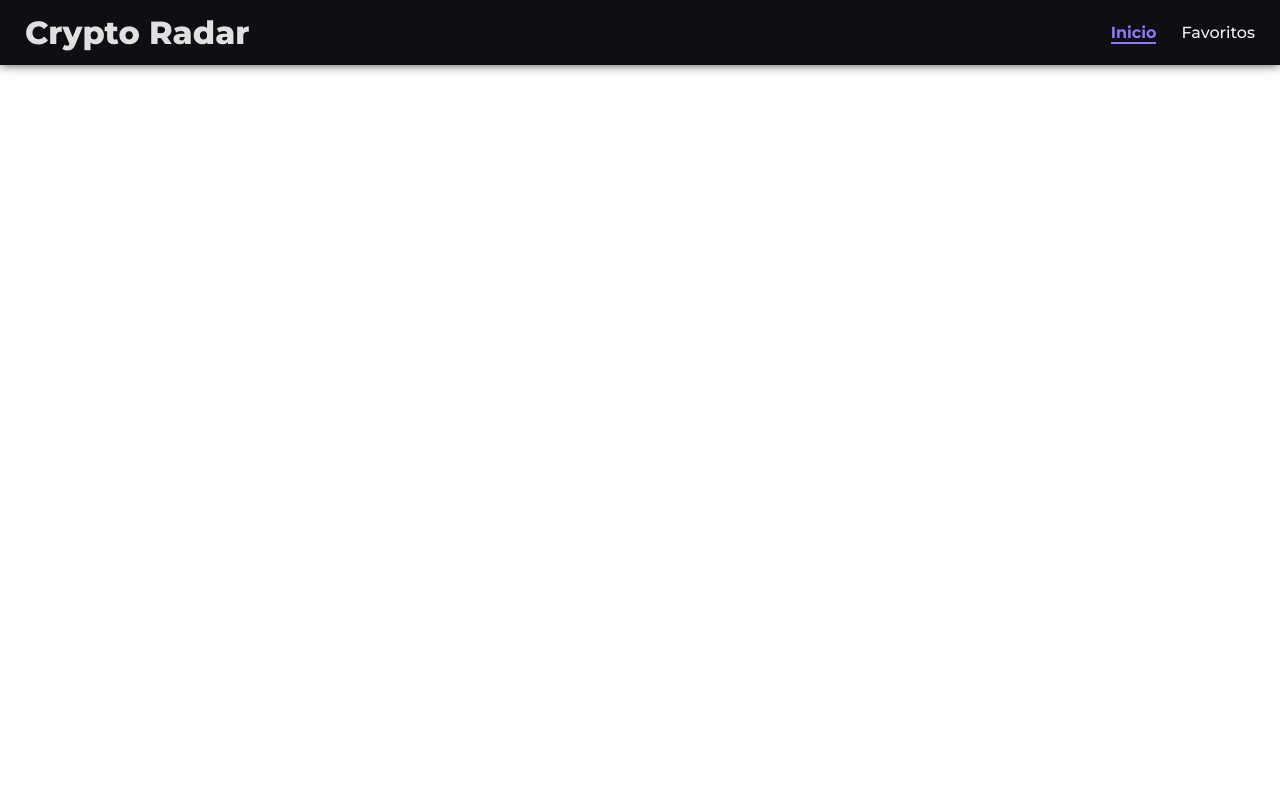
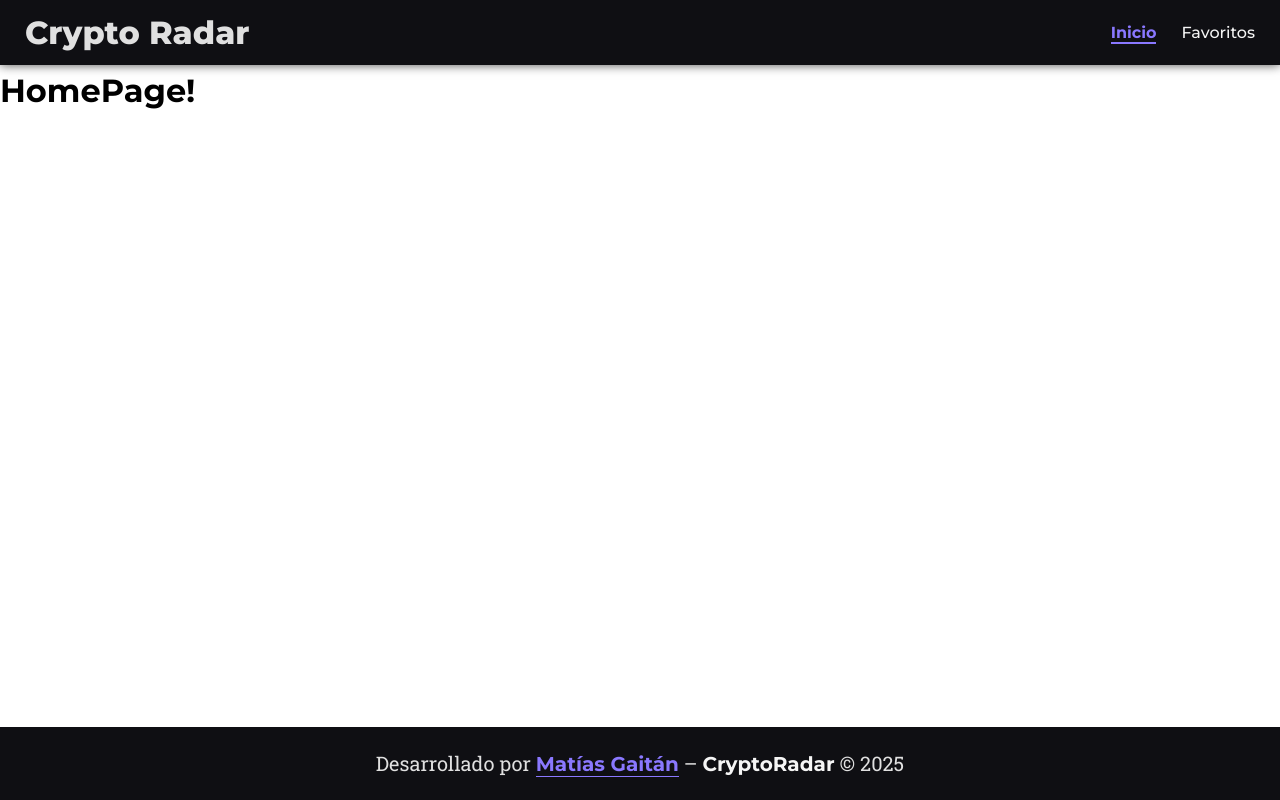
Before and after one commit to gaitanmatias/CryptoRadarApp, a React (Vite) app: page / in a window 1280 px wide. Built offline with nearby package versions, Linux system fonts and the light colour scheme.

Commit message:
feat(pages): organiza páginas en carpetas y agrega NotFoundPage
- Organiza cada página en su propia carpeta con archivos .jsx y .css.
- Agrega la página NotFoundPage para manejar rutas no encontradas.
- Modifica Layout y ReactRouter para incluir NotFoundPage en el enrutamiento.

```diff
--- a/src/ReactRouter.jsx
+++ b/src/ReactRouter.jsx
@@ -1,8 +1,9 @@
 import { Routes, Route } from 'react-router-dom'
 import Layout from './layouts/Layout'
-import HomePage from './pages/HomePage'
-import DetailPage from './pages/DetailPage'
-import WatchListPage from './pages/WatchlistPage'
+import HomePage from './pages/HomePage/HomePage'
+import DetailPage from './pages/DetailPage/DetailPage'
+import WatchListPage from './pages/WatchlistPage/WatchlistPage'
+import NotFoundPage from './pages/NotFoundPage/NotFoundPage'
 
 function AppRoutes() {
   return (
@@ -11,6 +12,7 @@ function AppRoutes() {
         <Route index element={<HomePage />} />
         <Route path="crypto/:id" element={<DetailPage />} />
         <Route path="watchlist" element={<WatchListPage />} />
+        <Route path="*" element={<NotFoundPage />} />
       </Route>
     </Routes>
   );
--- /dev/null
+++ b/src/layouts/Layout.css
@@ -0,0 +1,23 @@
+.layout-container {
+  display: flex;
+  flex-direction: column;
+  min-height: 100vh;
+}
+
+.main-content {
+  flex: 1 0 auto;
+  display: flex;
+  flex-direction: column;
+  padding-top: 50px;
+}
+
+.outlet {
+  flex: 1 0 auto;
+  height: auto;
+}
+
+@media (min-width: 720px) {
+  .main-content {
+    padding-top: 65px;
+  }
+}
--- a/src/layouts/Layout.jsx
+++ b/src/layouts/Layout.jsx
@@ -1,16 +1,17 @@
 import React from 'react'
 import { Outlet } from 'react-router-dom'
 import NavBarComponent from '../components/NavBarComponent/NavBarComponent'
-
+import FooterComponent from '../components/FooterComponent/FooterComponent'
+import './Layout.css'
 
 function Layout() {
   return (
-    <div>
+    <div className="layout-container">
       <NavBarComponent />
-      <main>
-        <Outlet />
-
+      <main className="main-content">
+        <Outlet className="outlet" />
       </main>
+      <FooterComponent />
     </div>
   )
 }
--- /dev/null
+++ b/src/pages/NotFoundPage/NotFoundPage.css
@@ -0,0 +1,45 @@
+.not-found-page {
+  display: flex;
+  flex-direction: column;
+  justify-content: center;
+  align-items: center;
+  flex: 1;
+  gap: 5px;
+
+  height: 100%;
+
+  text-align: center;
+
+  background-color: var(--bg-color-dark);
+}
+
+.not-found-title {
+  font-family: var(--font-heading);
+  font-size: var(--title-size);
+  line-height: 100%;
+  color: var(--text-color-main);
+}
+
+.not-found-message {
+  font-family: var(--font-body);
+  font-size: var(--paragraph-size);
+  color: var(--text-color-dark);
+}
+
+.not-found-link {
+  margin-top: 20px;
+  padding: 10px;
+  border-radius: 10px;
+
+  font-family: var(--font-heading);
+  font-size: var(--info-size);
+  color: var(--text-color-light);
+  font-weight: 500;
+
+  background-color: var(--primary-color-main);
+}
+
+.not-found-link:hover {
+  background-color: var(--primary-color-dark);
+  color: var(--text-color-main);
+}
--- /dev/null
+++ b/src/pages/NotFoundPage/NotFoundPage.jsx
@@ -0,0 +1,15 @@
+import React from 'react';
+import { Link } from 'react-router-dom';
+import './NotFoundPage.css';
+
+const NotFoundPage = () => {
+  return (
+    <div className="not-found-page">
+      <h1 className="not-found-title">404 - Página no encontrada</h1>
+      <p className="not-found-message">La ruta que estás buscando no existe.</p>
+      <Link to="/" className="not-found-link">Volver a la página principal</Link>
+    </div>
+  );
+};
+
+export default NotFoundPage;
```
Also changed, not shown: src/pages/DetailPage/DetailPage.css (added), src/pages/DetailPage/DetailPage.jsx (renamed from src/pages/DetailPage.jsx), src/pages/HomePage/HomePage.css (added), src/pages/HomePage/HomePage.jsx (renamed from src/pages/HomePage.jsx), src/pages/WatchlistPage/WatchlistPage.css (added), src/pages/WatchlistPage/WatchlistPage.jsx (renamed from src/pages/WatchlistPage.jsx).
